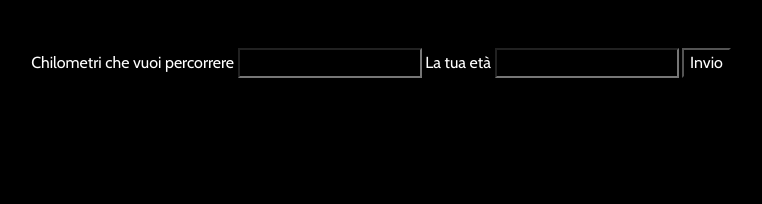
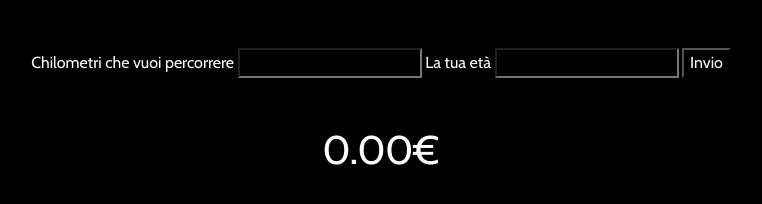
Before and after one commit to ManuelBravaccini/js-biglietto-treno-form, a plain HTML site: page index.html in a window 1280 px wide. Both pictures are taken after a click on the button "Invio". Shown: the whole page, without its empty margins (259-1021 px from the left). Drawn offline with nearby package versions, Linux system fonts and the light colour scheme.

Commit message:
Added output on page

```diff
--- a/index.html
+++ b/index.html
@@ -15,14 +15,19 @@
   <header>
 
   </header>
-  <main class="col-12 text-center mt-5">
-    <label for="distance">Chilometri che vuoi percorrere</label>
-    <input type="number" id="distance">
+  <main>
+    <div class="col-12 text-center mt-5">
+      <label for="distance">Chilometri che vuoi percorrere</label>
+      <input type="number" id="distance">
 
-    <label for="age">La tua età</label>
-    <input type="number" name="" id="age">
+      <label for="age">La tua età</label>
+      <input type="number" name="" id="age">
 
-    <button>Invio</button>
+      <button>Invio</button>
+    </div>
+    <div class="col-12 text-center mt-5">
+      <h1 id="price"></h1>
+    </div>
   </main>
   <footer>
 
--- a/script.js
+++ b/script.js
@@ -14,6 +14,7 @@ button.addEventListener('click', function(){
         price = price - ((price / 100) * 33.3)
     }
     console.log(price)
+    document.getElementById('price').innerHTML = price.toFixed(2) + '&euro;';
 })
 
 
```
